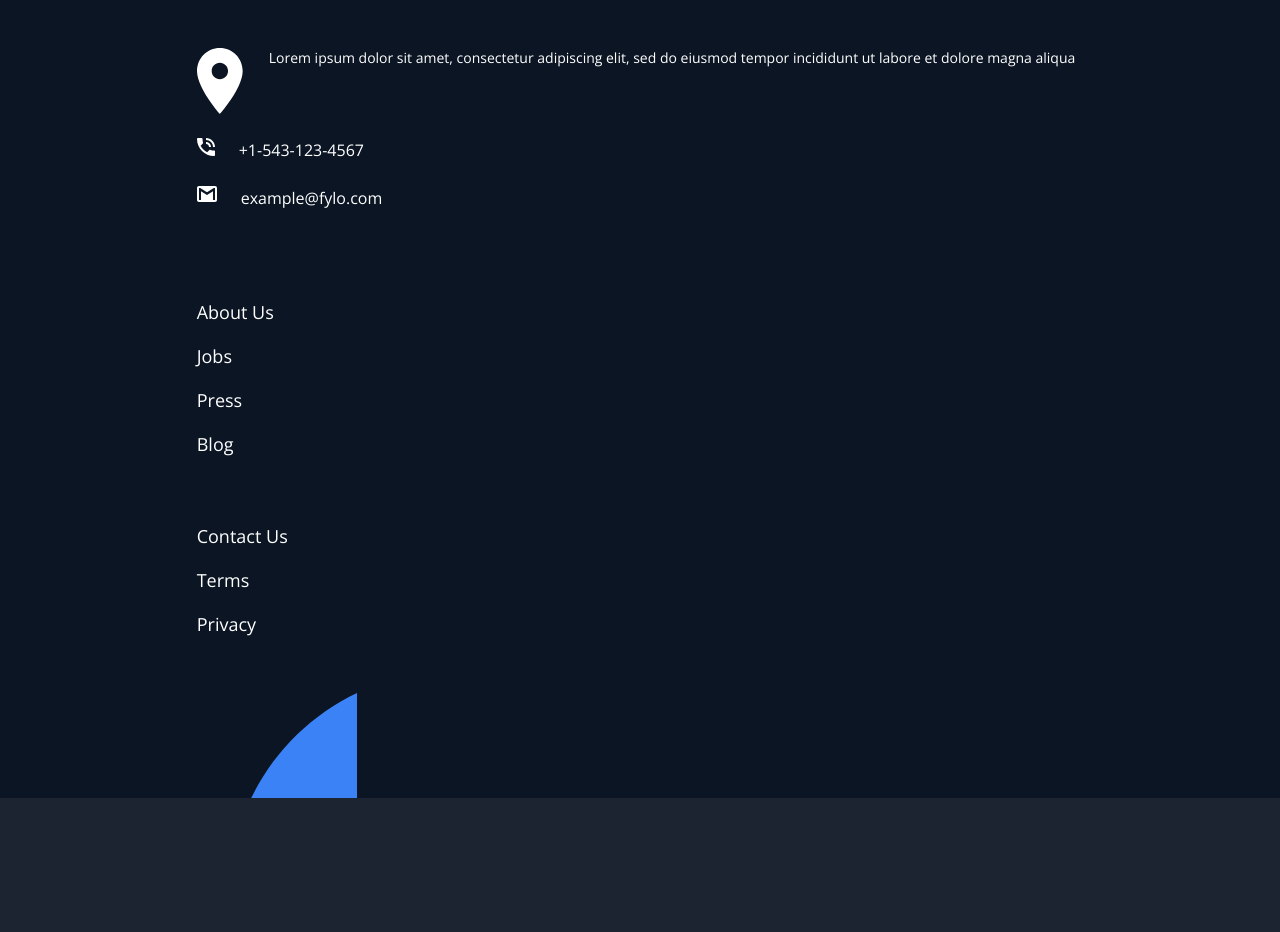
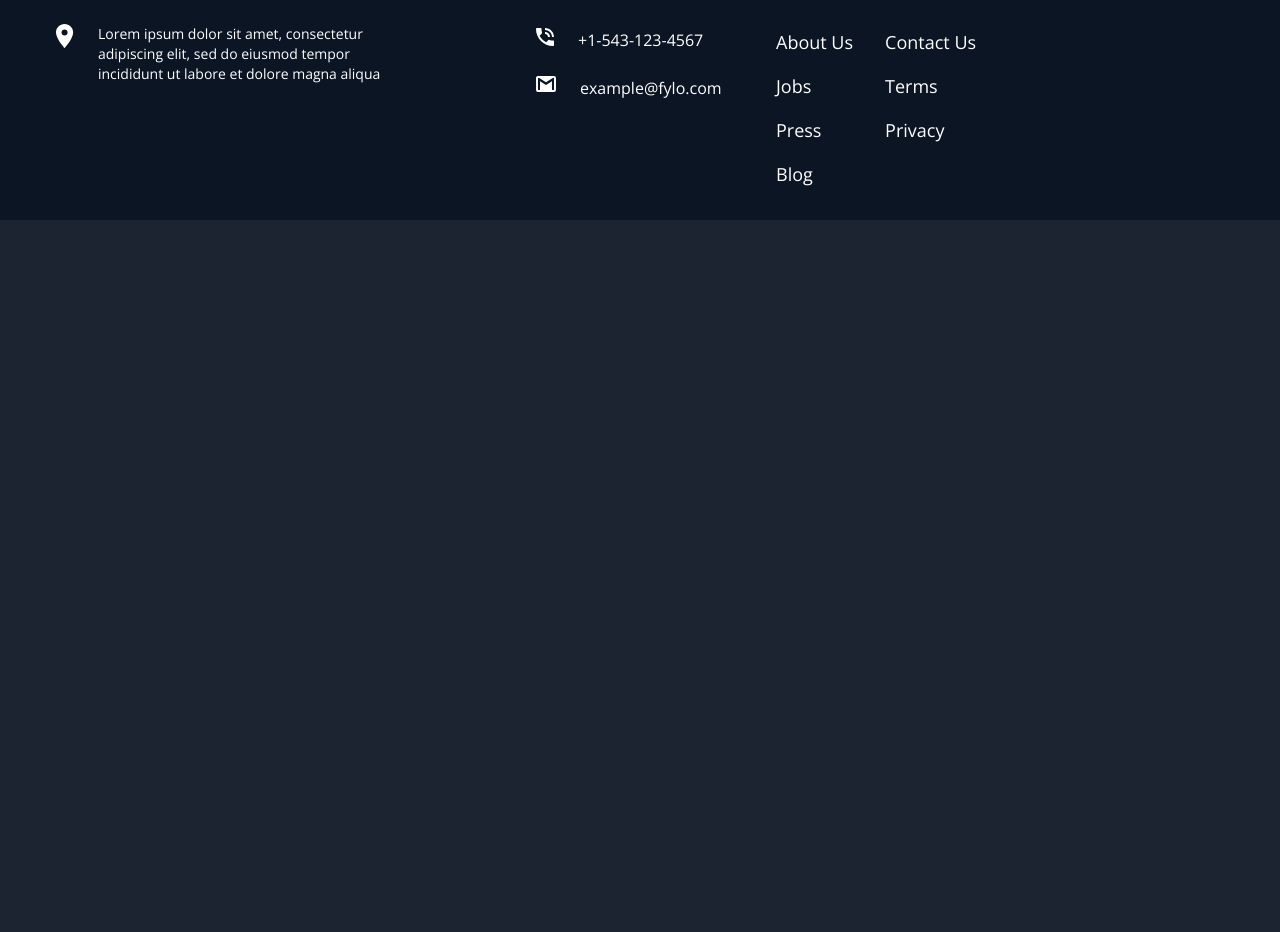
Before and after one commit to Hemephelus/fylo-landing-page-tailwind, a website: page index.html in a window 1280 px wide. Shown: the part 3726-4658 px from the top of the page. After the commit the page ends 3946 px from the top, so only its background shows below. Drawn offline with nearby package versions, Linux system fonts and the light colour scheme.

Commit message:
Styled Footer Section

```diff
--- a/index.html
+++ b/index.html
@@ -232,18 +232,19 @@
             </p>
             <form class="gap-4 items-center grid grid-cols-1 desktop:grid-cols-3 ">
                 <input type="text" placeholder="email@example.com" class="rounded-full focus:outline-0 text-black pl-6 pr-16 desktop:pr-0 py-4 text-xs text-left desktop:col-span-2">
+
                 <button class="text-xs z-0 bg-accent-blueGrd rounded-full font-bold px-14 py-4 hover:bg-accent-CyaneGrd">
                     Get Started For Free
                 </button>
             </form>
         </div>
 
-        <div class="mt-48 mx-6 grid grid-cols-1 ">
-          <div class="flex flex-col gap-16">
+        <div class="mt-48 mx-6 grid grid-cols-1 md:grid-cols-5 md:px-8 md:gap-8">
+          <div class="flex flex-col gap-10 md:col-span-2 desktop:pl-24">
             <figure>
                 <img src="./images/logo.svg" alt="">
             </figure>
-            <div class="flex gap-6 text-sm font-body mr-2">
+            <div class="flex gap-6 text-sm font-body mr-2 md:pr-24 ">
                 <figure>
                     <img src="./images/icon-location.svg" class="w-12" alt="">
                 </figure>
@@ -254,10 +255,10 @@
                 </p>
             </div>
           </div>
-          <div class="font-body py-6 flex flex-col gap-6">
+          <div class="font-body py-6 md:py-8 flex flex-col gap-6 my-16">
             <div class="flex gap-6">
                 <figure>
-                    <img src="./images/icon-phone.svg" alt="">
+                    <img src="./images/icon-phone.svg"  alt="">
                 </figure>
                 <p>
                   +1-543-123-4567
@@ -272,22 +273,23 @@
                 </p>
             </div>
           </div>
-          <div class="font-body flex flex-col flex-wrap gap-16 mt-16">
+          <div class="font-body flex flex-col md:flex-row gap-16 md:gap-8 mt-16 md:py-8">
             <div class="flex flex-col gap-4 text-lg ">
-                <a href="">About Us</a>
-                <a href=""> Jobs</a>
-                <a href="">  Press</a>
-                <a href="">Blog</a>
+                <a href="" class="footLink">About Us</a>
+                <a href="" class="footLink"> Jobs</a>
+                <a href="" class="footLink">  Press</a>
+                <a href="" class="footLink">Blog</a>
             </div>
             <div class="flex flex-col gap-4 text-lg">
-                <a href="">Contact Us</a>
-                <a href="">Terms</a>
-                <a href="">Privacy</a>
+                <a href="" class="footLink">Contact Us</a>
+                <a href="" class="footLink">Terms</a>
+                <a href="" class="footLink">Privacy</a>
 
             </div>
           </div>
 
-          <div class="z-10">
+
+          <!-- <div class="z-10">
             <figure class="">
              <svg class="fill-blue-500 w-40 h-40 hover:fill-accent-CyaneGrd  ">
                 <use href="#facebook"></use>
@@ -296,13 +298,14 @@
             </figure>
             <figure></figure>
             <figure></figure>
-          </div>
+          </div> -->
         </div>
+        <!--
 
         <svg  xmlns="http://www.w3.org/2000/svg" class="ionicon absolute z-0" viewBox="0 0 512 512" >
             <symbol id="facebook">
              <title>Logo Facebook</title><path d="M480 257.35c0-123.7-100.3-224-224-224s-224 100.3-224 224c0 111.8 81.9 204.47 189 221.29V322.12h-56.89v-64.77H221V208c0-56.13 33.45-87.16 84.61-87.16 24.51 0 50.15 4.38 50.15 4.38v55.13H327.5c-27.81 0-36.51 17.26-36.51 35v42h62.12l-9.92 64.77H291v156.54c107.1-16.81 189-109.48 189-221.31z" fill-rule="evenodd"/>
-         </symbol>
+         </symbol> -->
          </svg>
     </footer>
 
--- a/input.css
+++ b/input.css
@@ -69,3 +69,7 @@
 .testTitle{
   @apply  text-xs font-body;
 }
+
+.footLink{
+    @apply hover:font-bold;
+}
```
Also changed, not shown: output.css.
